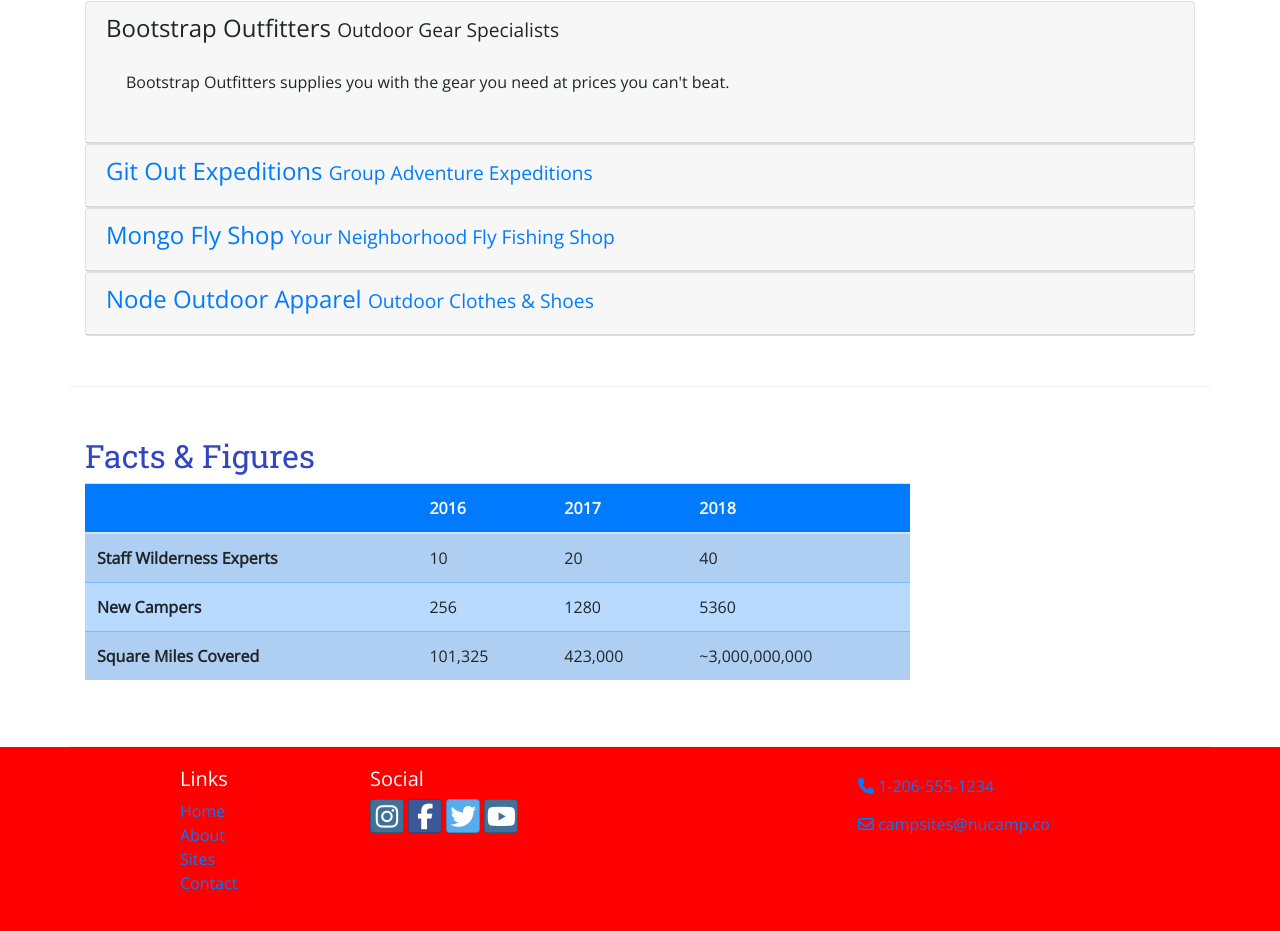
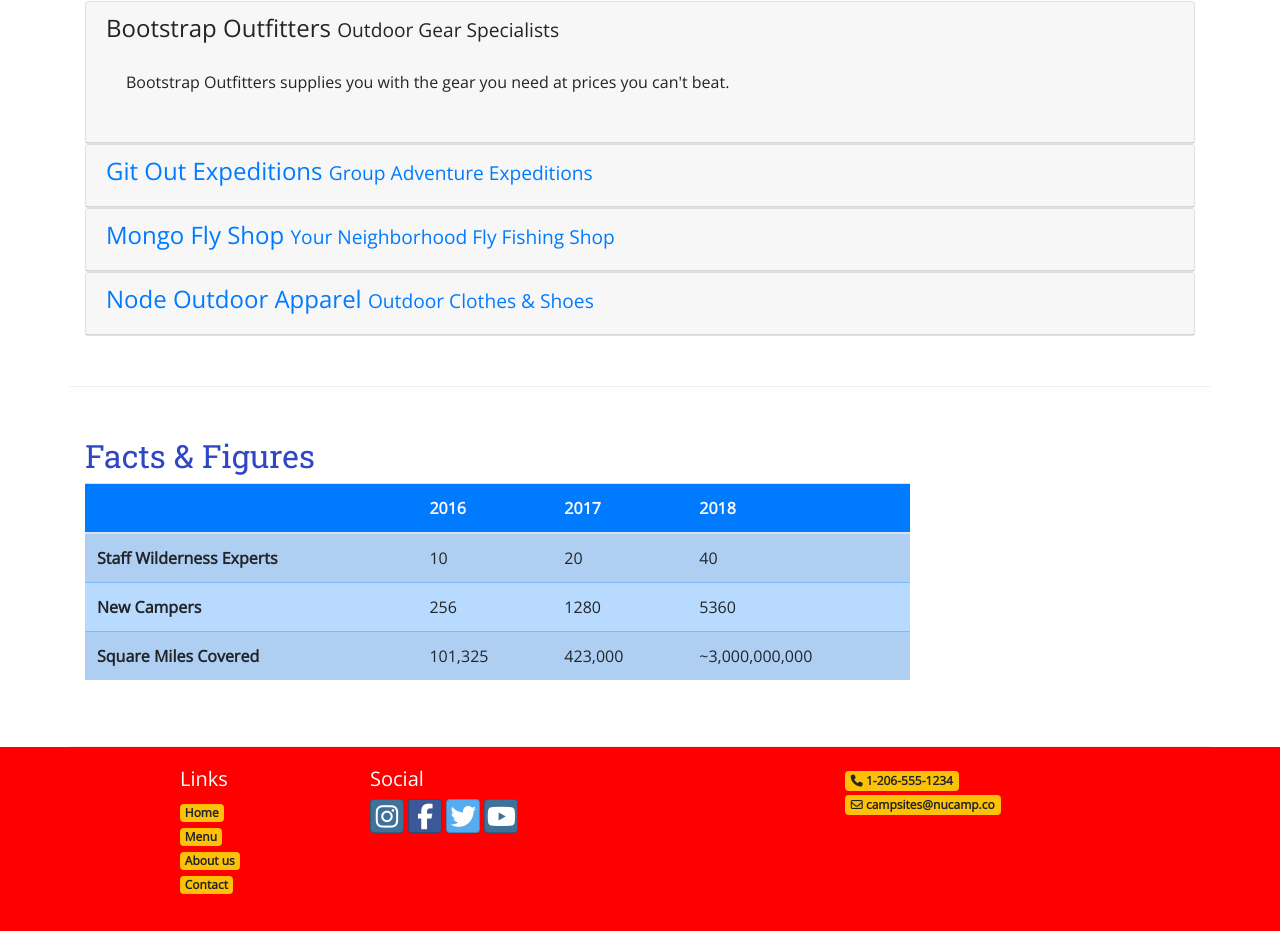
Before and after one commit to ddwallac/McDowells_new, a website: page McDowells-master/menu.html in a window 1280 px wide. Shown: the part 996-1927 px from the top of the page. Drawn offline with nearby package versions, Linux system fonts and the light colour scheme.

Commit message:
updates to badges

```diff
--- a/McDowells-master/menu.html
+++ b/McDowells-master/menu.html
@@ -218,10 +218,10 @@
                 <div class="col-4 col-sm-2 offset-1">
                     <h5>Links</h5>
                     <ul class="list-unstyled">
-                        <li><a href="index.html">Home</a></li>
-                        <li><a href="#">About</a></li>
-                        <li><a href="#">Sites</a></li>
-                        <li><a href="contactus.html">Contact</a></li>
+                        <li><a href="index.html" class="badge badge-warning">Home</a></li>
+                        <li><a href="#" class="badge badge-warning">Menu</a></li>
+                        <li><a href="aboutus.html" class="badge badge-warning">About us</a></li>
+                        <li><a href="#" class="badge badge-warning">Contact</a></li>
                     </ul>
                 </div>
                 <div class="col-6 col-sm-5">
@@ -236,9 +236,9 @@
                             class="fa fa-youtube"></i></a>
                 </div>
                 <div class="col-sm-4">
-                    <a role="button" class="btn btn-link" href="tel:+12065551234"><i class="fa fa-phone"></i>
+                    <a role="button" class="btn btn-link badge badge-warning" href="tel:+12065551234"><i class="fa fa-phone"></i>
                         1-206-555-1234</a><br>
-                    <a role="button" class="btn btn-link" href="mailto:campsites@nucamp.co"><i
+                    <a role="button" class="btn btn-link badge badge-warning" href="mailto:campsites@nucamp.co"><i
                             class="fa fa-envelope-o"></i> campsites@nucamp.co</a>
                 </div>
             </div>
```
Also changed, not shown: McDowells-master/aboutus.html (+5 -5 lines), McDowells-master/index.html (+6 -6 lines).
